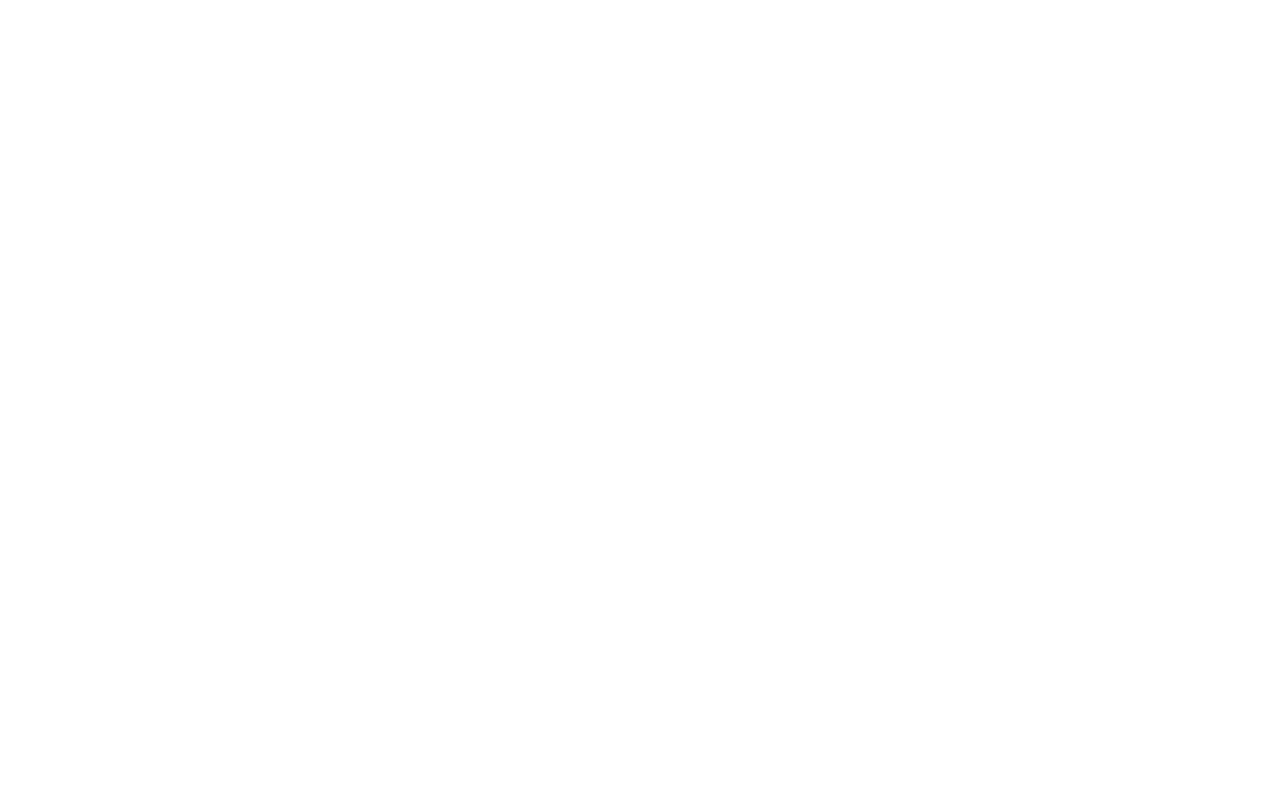
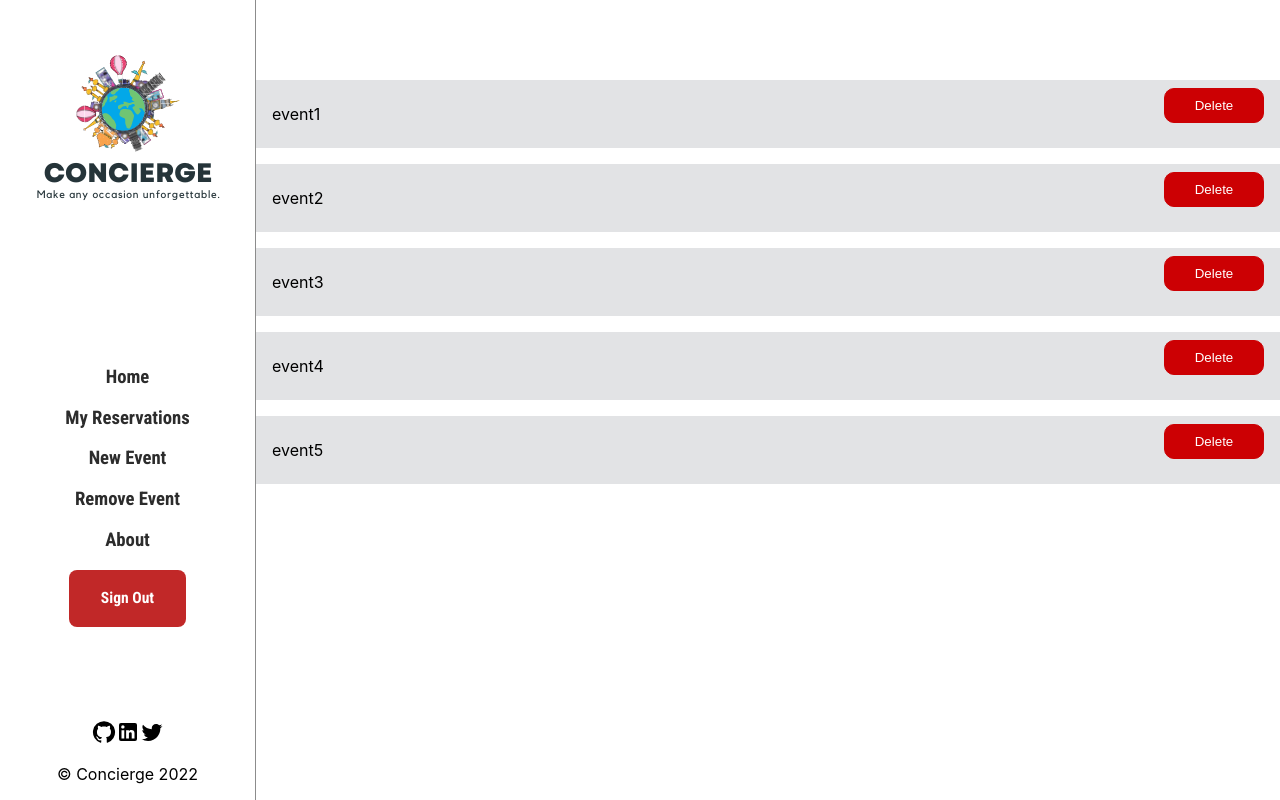
Before and after one commit to Juanse7793/Concierge-Front-end, a React (Create React App) app: page /my-reservations in a window 1280 px wide. Before the commit this address had no page. Built offline with nearby package versions, Linux system fonts and the light colour scheme.

Commit message:
my reservations added

```diff
--- a/src/App.js
+++ b/src/App.js
@@ -8,6 +8,7 @@
 import EventsPage from './pages/EventsPage';
 import ReservePage from './pages/ReservePage';
 import AddEvent from './components/AddEvent';
+import ReservationsPage from './components/ReservationsPage';
 
 function App() {
   return (
@@ -19,6 +20,7 @@
           <Route path="/events/:id/reserve" element={<ReservePage />} />
           <Route exact path="/all-events" element={<EventsPage />} />
           <Route path="/new-event" element={<AddEvent />} />
+          <Route path="/my-reservations" element={<ReservationsPage />} />
         </Routes>
       </Router>
     </div>
--- /dev/null
+++ b/src/components/ReservationsPage.js
@@ -0,0 +1,31 @@
+import { useDispatch, useSelector } from 'react-redux';
+import { deleteReservation } from '../redux/reducers/reservations';
+import Sidebar from './Sidebar';
+
+const ReservationsPage = () => {
+  const reservations = useSelector((state) => state.reservations);
+  const events = useSelector((state) => state.events);
+  const dispatch = useDispatch();
+
+  const deleteReservationHandler = (e) => {
+    dispatch(deleteReservation(Number(e.target.id)));
+  };
+
+  return (
+    <div className="row">
+      <Sidebar />
+      <section>
+        {reservations.map((reservation) => (
+          <ul key={reservation.id}>
+            <li className="row reservation-name">
+              <p>{ events.find((event) => event.id === reservation.id).name }</p>
+              <button type="button" className="delete-btn" id={reservation.id} onClick={deleteReservationHandler}>Delete</button>
+            </li>
+          </ul>
+        ))}
+      </section>
+    </div>
+  );
+};
+
+export default ReservationsPage;
--- a/src/components/Sidebar.js
+++ b/src/components/Sidebar.js
@@ -12,9 +12,9 @@
       </div>
       <div className="side-bar-body">
         <a href="/" className="body-titles"><h3>Home</h3></a>
-        <a href="/" className="body-titles"><h3>My Reservations</h3></a>
-        <a href="/" className="body-titles"><h3>New Event</h3></a>
-        <a href="/" className="body-titles"><h3>Remove Event</h3></a>
+        <a href="/my-reservations" className="body-titles"><h3>My Reservations</h3></a>
+        <a href="/new-event" className="body-titles"><h3>New Event</h3></a>
+        <a href="/all-events" className="body-titles"><h3>Remove Event</h3></a>
         <a href="/" className="body-titles"><h3>About</h3></a>
         <button type="submit" className="sign-out"><h3>Sign Out</h3></button>
       </div>
--- /dev/null
+++ b/src/redux/reducers/reservations.js
@@ -0,0 +1,39 @@
+import { createSlice } from '@reduxjs/toolkit';
+
+const initialState = [
+  {
+    id: 1,
+  },
+  {
+    id: 2,
+  },
+  {
+    id: 3,
+  },
+  {
+    id: 4,
+  },
+  {
+    id: 5,
+  },
+];
+
+const reservationsSlice = createSlice({
+  /* eslint no-param-reassign: 0 */
+  name: 'reservations',
+  initialState,
+  reducers: {
+    getReservations(state, action) {
+      return action.payload;
+    },
+    addReservation(state, action) {
+      return [...state, action.payload];
+    },
+    deleteReservation(state, action) {
+      return state.filter((reservation) => reservation.id !== action.payload);
+    },
+  },
+});
+
+export const { getReservations, addReservation, deleteReservation } = reservationsSlice.actions;
+export default reservationsSlice.reducer;
--- a/src/redux/store.js
+++ b/src/redux/store.js
@@ -1,11 +1,13 @@
 import { configureStore } from '@reduxjs/toolkit';
 import { logger } from 'redux-logger';
 import eventsReducer from './reducers/events';
+import reservationsReducer from './reducers/reservations';
 // import userReducer from './reducers/user';
 
 const store = configureStore({
   reducer: {
     events: eventsReducer,
+    reservations: reservationsReducer,
     // user: userReducer,
   },
   middleware: [logger],
```
